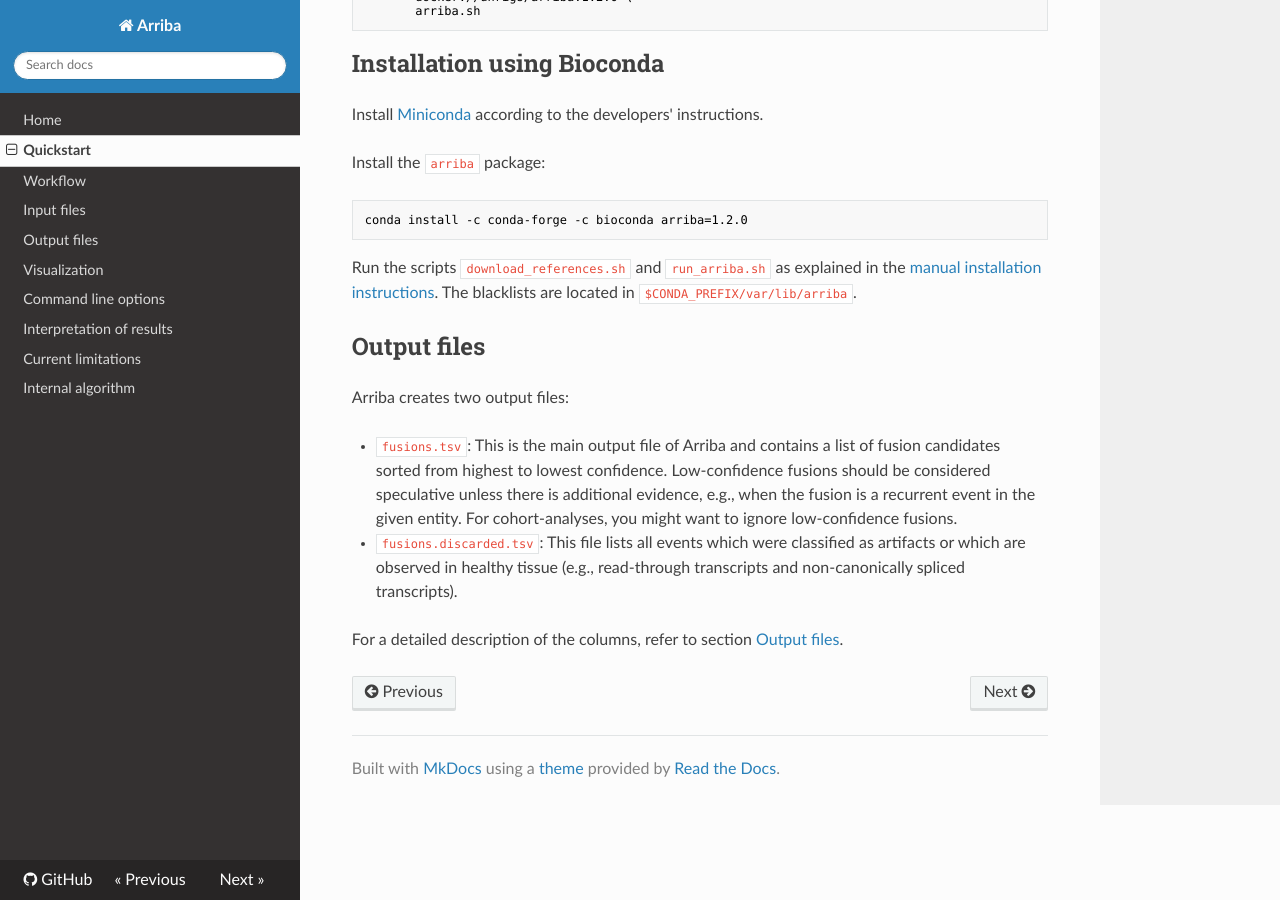
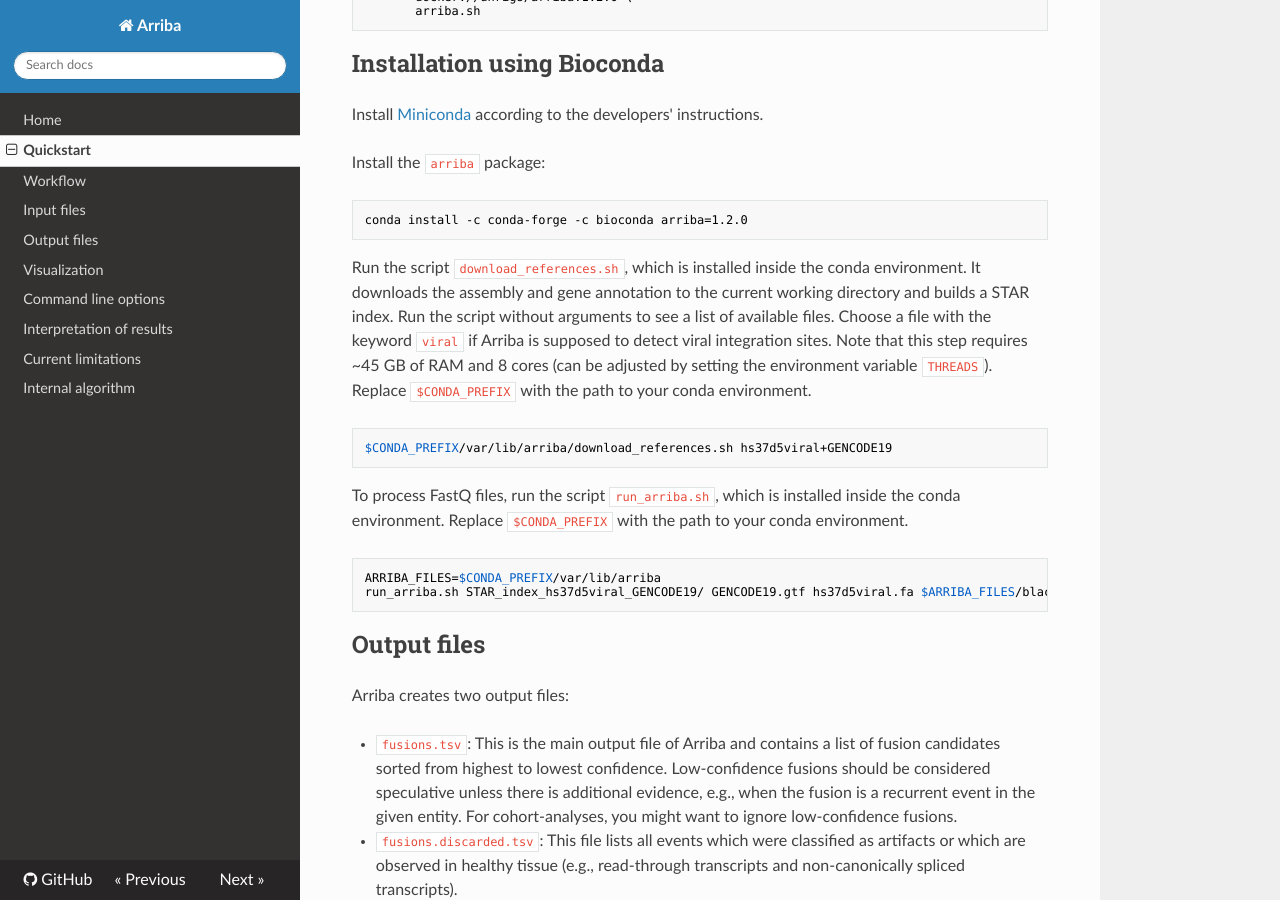
Before and after one commit to suhrig/arriba, an MkDocs documentation site: the page built from documentation/quickstart.md, in a window 1280 px wide and 900 px high, scrolled down 2232 px. Built offline with MkDocs 1.6.1, drawn with Linux system fonts in a browser that asks for light colours; nearby versions of some CDN libraries; old or Windows-style settings are respelled for this version of MkDocs.

Commit message:
more explicit explanation of installation via Bioconda

````diff
--- a/documentation/quickstart.md
+++ b/documentation/quickstart.md
@@ -83,7 +83,18 @@
 conda install -c conda-forge -c bioconda arriba=1.2.0
 ```
 
-Run the scripts `download_references.sh` and `run_arriba.sh` as explained in the [manual installation instructions](#manual-installation). The blacklists are located in `$CONDA_PREFIX/var/lib/arriba`.
+Run the script `download_references.sh`, which is installed inside the conda environment. It downloads the assembly and gene annotation to the current working directory and builds a STAR index. Run the script without arguments to see a list of available files. Choose a file with the keyword `viral` if Arriba is supposed to detect viral integration sites. Note that this step requires ~45 GB of RAM and 8 cores (can be adjusted by setting the environment variable `THREADS`). Replace `$CONDA_PREFIX` with the path to your conda environment.
+
+```bash
+$CONDA_PREFIX/var/lib/arriba/download_references.sh hs37d5viral+GENCODE19
+```
+
+To process FastQ files, run the script `run_arriba.sh`, which is installed inside the conda environment. Replace `$CONDA_PREFIX` with the path to your conda environment.
+
+```bash
+ARRIBA_FILES=$CONDA_PREFIX/var/lib/arriba
+run_arriba.sh STAR_index_hs37d5viral_GENCODE19/ GENCODE19.gtf hs37d5viral.fa $ARRIBA_FILES/blacklist_hg19_hs37d5_GRCh37_v2.0.0.tsv.gz $ARRIBA_FILES/known_fusions_hg19_hs37d5_GRCh37_v2.0.0.tsv.gz $ARRIBA_FILES/protein_domains_hg19_hs37d5_GRCh37_v2.0.0.gff3 8 $ARRIBA_FILES/read1.fastq.gz $ARRIBA_FILES/read2.fastq.gz
+```
 
 Output files
 ------------
````
Also changed, not shown: documentation/visualization.md (+1 -1 lines), 1 other file.
